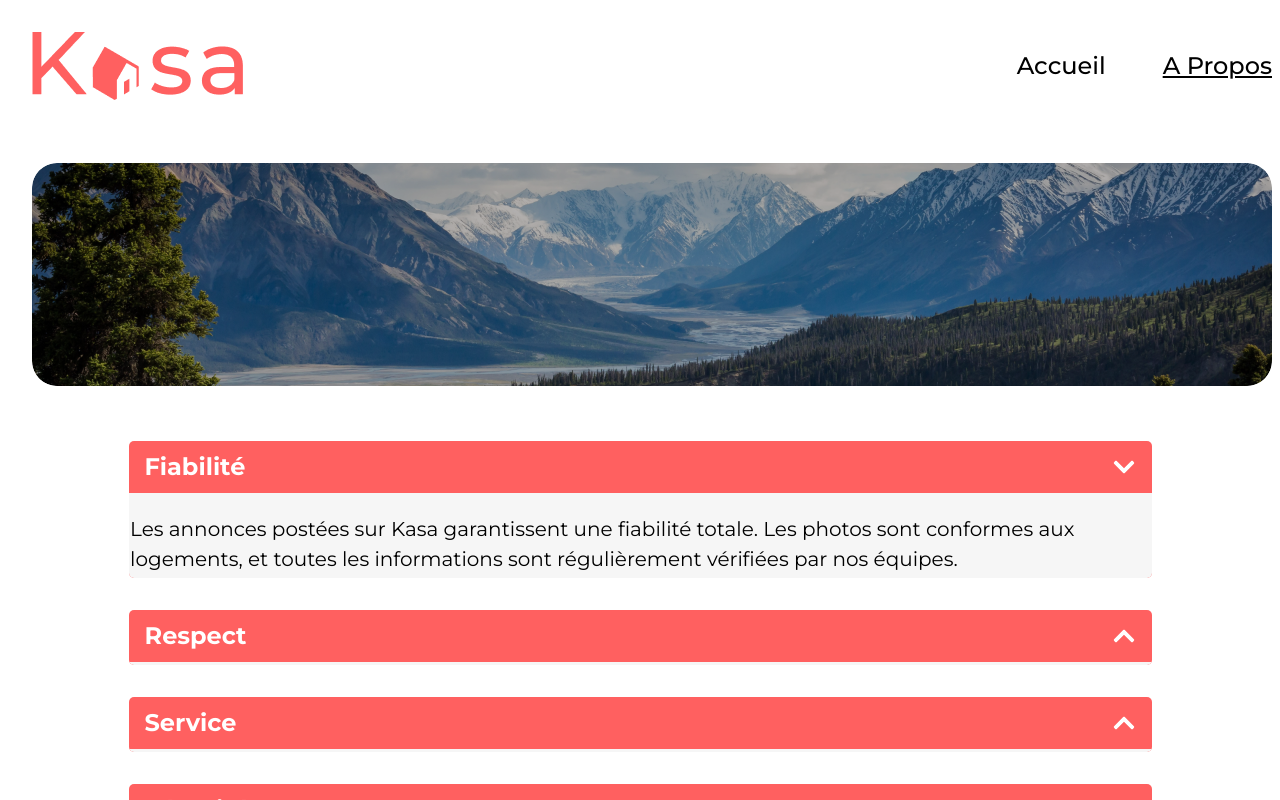
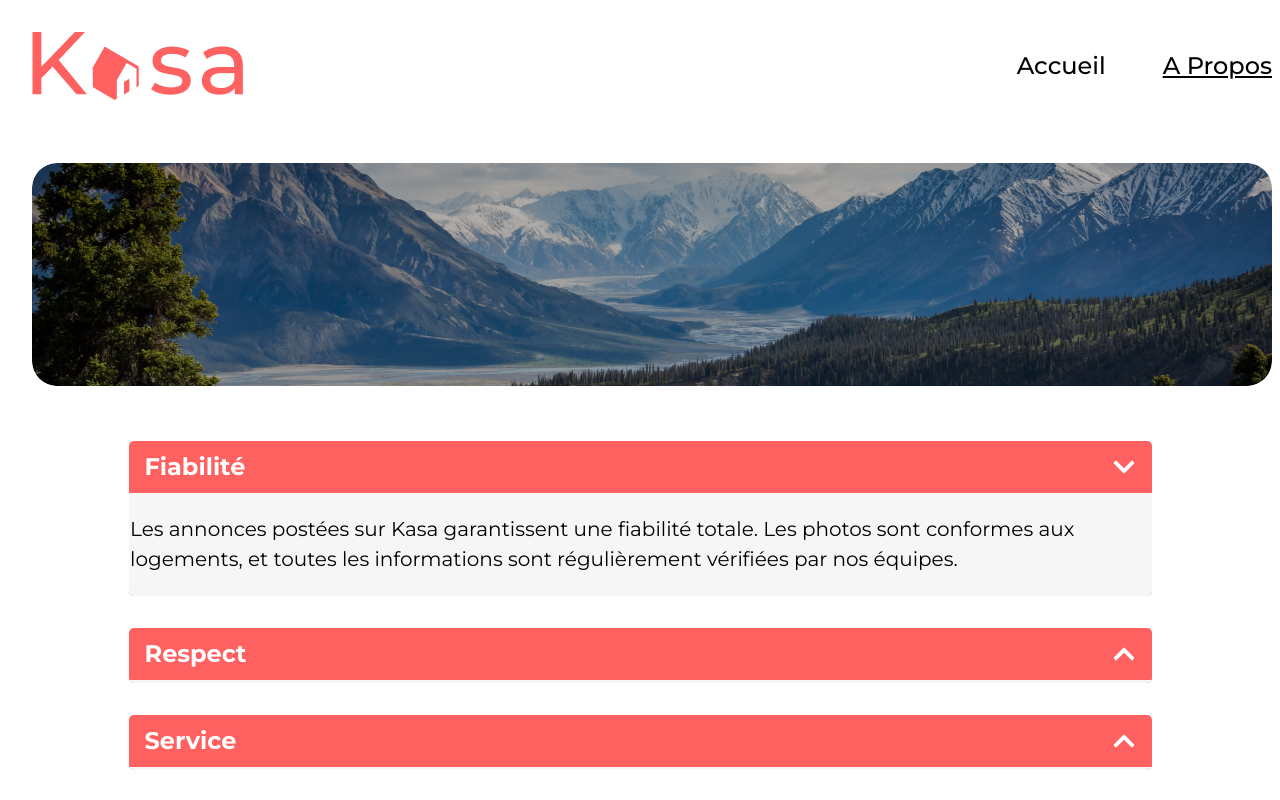
Before and after one commit to S0ph1e22/Kasa, a React (Vite) app: page /APropos in a window 1280 px wide. Both pictures are taken after a click on the element "Fiabilité". Shown: the top 800 px of the page. Built offline with nearby package versions, Linux system fonts and the light colour scheme; a web font is replaced by a local one.

Commit message:
page a propos fini

```diff
--- a/src/components/Collabs.jsx
+++ b/src/components/Collabs.jsx
@@ -25,10 +25,10 @@ function Collabs({ textTitle, textCollabs }) {
         className={`collabs-txt ${isOpen ? "open" : ""}`}
         style={{
           //définir dynamiquement la max height avec scollHeight, si ouvert, hauteur rélle du contenu sinon 0px
-          maxHeight: isOpen ? `${contentRef.current?.scrollHeight}px` : "0px"
+          maxHeight: isOpen ? `${contentRef.current?.scrollHeight}px` : "0px",
         }}
       >
-            <p>{textCollabs}</p>
+            <p className={isOpen ? "slide-down" : "slide-up"}>{textCollabs}</p>
           </div>
     </div>
   );
--- a/src/styles/Collabs.scss
+++ b/src/styles/Collabs.scss
@@ -23,7 +23,8 @@
       color: black;
       font-weight: normal;
       text-align: left;
-      transition: max-height 0.3s ease-in-out;
+      transition: max-height 0.3s ease-in-out, opacity 0.3s ease-in-out;
+      overflow: hidden;
     }
 
     .collabs-title{
@@ -38,4 +39,37 @@
     .collabs-icon.open {
       transform: rotate(-180deg);
     }
+
+    .slide-down{
+      animation: slideDown 0.3s ease forwards;
+    }
+
+    .slide-up{
+      animation: slideUp 0.3s ease forwards;
+    }
+
+    @keyframes slideDown {
+    from {
+      transform: translateY(-50%);
+      opacity: 0; //pour contrôler la visibilté de l'élément : complètement transparent
+    }
+
+  to {
+    transform: translateY(0);
+    opacity: 1; //totalement visible
+    }
   }
+
+  @keyframes slideUp {
+    from {
+      transform: translateY(0);
+      opacity: 1;
+    }
+
+    to {
+      transform: translateY(-50%);
+      opacity: 0;
+    }
+  }
+
+}
```
